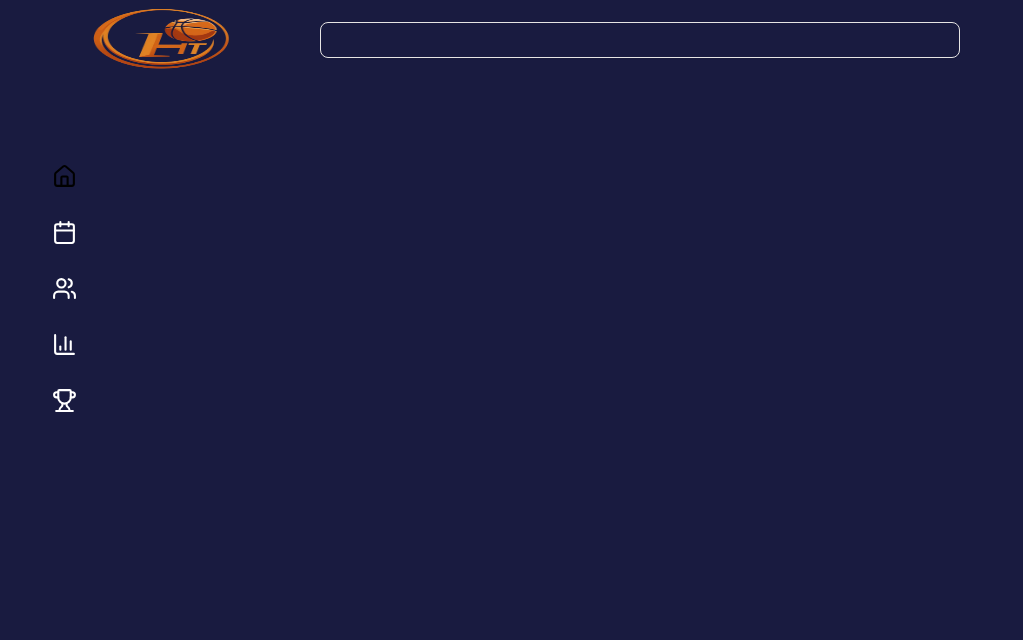
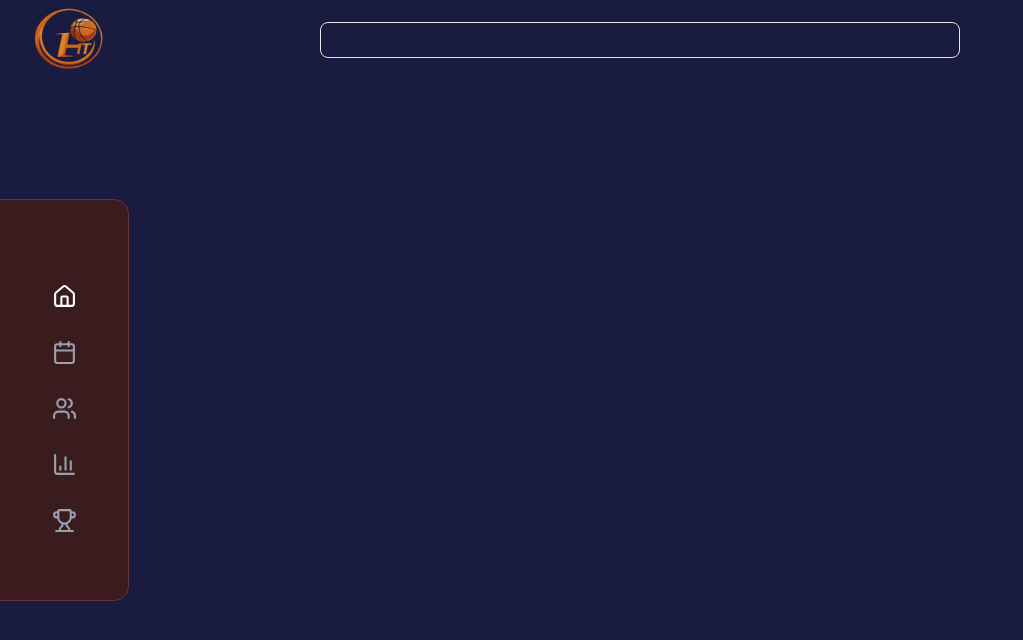
Before and after one commit to FaridMo99/nextjs-sportsapp, a Next.js app: page / in a window 1280 px wide. Shown: the top 640 px of the page, without its empty margins (0-1023 px from the left). Built offline with nearby package versions, Linux system fonts and the light colour scheme.

Commit message:
changed styles of header and sidebar

```diff
--- a/app/globals.css
+++ b/app/globals.css
@@ -17,6 +17,7 @@
   --color-primary: var(--primary);
   --color-primary-foreground: var(--primary-foreground);
   --color-secondary: var(--secondary);
+  --color-secondary-light: var(--secondary-light);
   --color-secondary-foreground: var(--secondary-foreground);
   --color-muted: var(--muted);
   --color-muted-foreground: var(--muted-foreground);
@@ -52,6 +53,7 @@
   --primary: #191b40;
   --primary-foreground: oklch(0.985 0.001 106.423);
   --secondary: #3b1c1e;
+  --secondary-light: #683336;
   --secondary-foreground: oklch(0.216 0.006 56.043);
   --muted: oklch(0.97 0.001 106.424);
   --muted-foreground: oklch(0.553 0.013 58.071);
--- a/app/layout.js
+++ b/app/layout.js
@@ -39,8 +39,11 @@ export default function RootLayout({ children }) {
       <body
         className={`${geistSans.variable} ${geistMono.variable} antialiased`}
       >
-        <Header limit={50} scrollColor="bg-secondary" />
-        <Aside links={links} limit={50} scrollColor="bg-secondary" />
+        <Header
+          limit={50}
+          scrollColor="bg-secondary outline-1 outline-secondary-light"
+        />
+        <Aside links={links} />
         {children}
       </body>
     </html>
--- a/components/Aside.jsx
+++ b/components/Aside.jsx
@@ -1,45 +1,28 @@
 "use client";
-import React, { useEffect, useState } from "react";
+import React, { useState } from "react";
 import Link from "next/link";
 import { usePathname } from "next/navigation";
 
-function Aside({ links, limit, scrollColor }) {
+function Aside({ links }) {
   const path = usePathname();
   const [hovered, setHovered] = useState(false);
 
-  const [scrolled, setScrolled] = useState(false);
-
-  useEffect(() => {
-    const handleScroll = () => {
-      if (window.scrollY > limit) {
-        setScrolled(true);
-      } else {
-        setScrolled(false);
-      }
-    };
-    window.addEventListener("scroll", handleScroll);
-    handleScroll();
-    return () => {
-      window.removeEventListener("scroll", handleScroll);
-    };
-  }, [limit]);
-
   return (
     <aside
-      className={`fixed h-screen transition-colors duration-300 left-0 top-0 bg- ${hovered ? "w-1/4 md:w-1/6" : "w-1/6 md:w-1/10"} ${
-        scrolled ? scrollColor : ""
-      }`}
+      className={`fixed h-screen flex flex-col justify-center left-0 top-0 z-100  ${hovered ? "w-1/4 md:w-1/6" : "w-1/6 md:w-1/10"}`}
+    >
+      <nav
         onMouseEnter={() => {
           setHovered(true);
         }}
         onMouseLeave={() => {
           setHovered(false);
         }}
+        className="w-full outline-1 outline-secondary-light h-1/2 bg-secondary rounded-r-xl flex flex-col items-center justify-center"
       >
-      <nav className="w-full h-1/2 flex flex-col items-center justify-center mt-20">
         {links.map((link) => (
           <Link
-            className={`hover:bg-orange-400 rounded-xl mt-4 w-[90%] h-1/10 flex items-center ${hovered ? "justify-between" : "justify-center"} px-4 ${path.endsWith(link.href) ? "text-black" : ""}`}
+            className={`hover:bg-secondary-light transition-colors duration-400 rounded-xl mt-4 w-[90%] h-1/10 flex items-center ${hovered ? "justify-between" : "justify-center"} px-4 ${path.endsWith(link.href) ? "text-white" : "text-gray-400"}`}
             key={link.href}
             href={link.href}
           >
--- a/components/Header.jsx
+++ b/components/Header.jsx
@@ -2,6 +2,7 @@
 import React, { useEffect, useState } from "react";
 import Image from "next/image";
 import Search from "./Search";
+import Link from "next/link";
 
 function Header({ limit, scrollColor }) {
   const [scrolled, setScrolled] = useState(false);
@@ -27,9 +28,9 @@ function Header({ limit, scrollColor }) {
         scrolled ? scrollColor : ""
       }`}
     >
-      <div className="absolute left-0 top-0 h-full w-[25%]">
+      <Link href="/" className="absolute -left-3 top-0 h-full w-40">
         <Image src="/hooptracker-logo.png" alt="hooptracker logo" fill={true} />
-      </div>
+      </Link>
       <Search />
     </header>
   );
```
Lines whose indentation alone changed are shown as unchanged.
